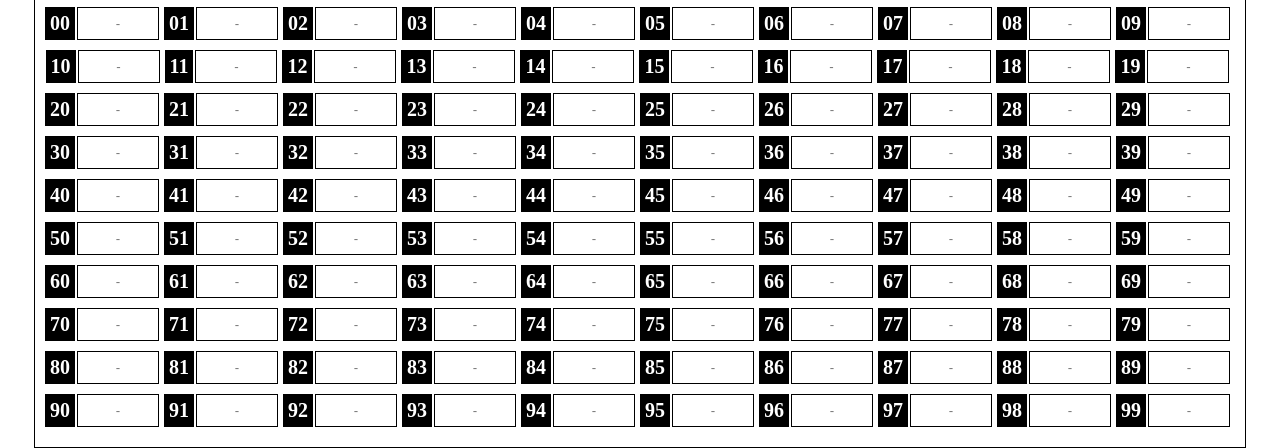
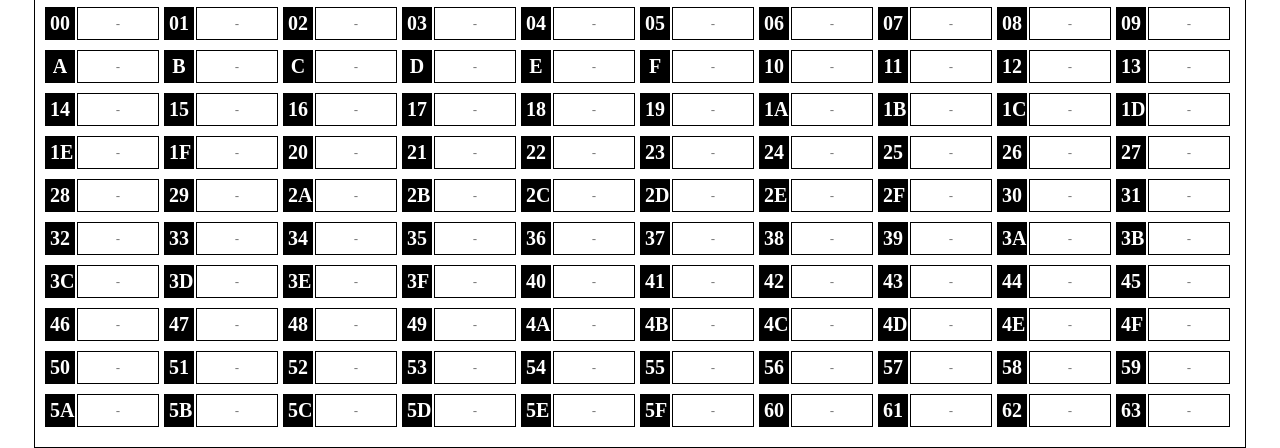
Before and after one commit to danielVFS/CPU-implementation, a plain HTML site: page index.html in a window 1280 px wide. Shown: the part 530-978 px from the top of the page. Drawn offline with Linux system fonts and the light colour scheme.

Commit message:
completing table memory

```diff
--- a/index.html
+++ b/index.html
@@ -108,379 +108,379 @@
       </div>
       <div class="row">
         <div class="group">
-          <span class="numerator">10</span>
+          <span class="numerator">A</span>
           <input type="text" id="10" placeholder="-" onblur="changeMenu()">
         </div>
         <div class="group">
-          <span class="numerator">11</span>
+          <span class="numerator">B</span>
           <input type="text" id="11" placeholder="-" onblur="changeMenu()">
         </div>
         <div class="group">
-          <span class="numerator">12</span>
+          <span class="numerator">C</span>
           <input type="text" id="12" placeholder="-" onblur="changeMenu()">
         </div>
         <div class="group">
-          <span class="numerator">13</span>
+          <span class="numerator">D</span>
           <input type="text" id="13" placeholder="-" onblur="changeMenu()">
         </div>
         <div class="group">
-          <span class="numerator">14</span>
+          <span class="numerator">E</span>
           <input type="text" id="14" placeholder="-" onblur="changeMenu()">
         </div>
         <div class="group">
-          <span class="numerator">15</span>
+          <span class="numerator">F</span>
           <input type="text" id="15" placeholder="-" onblur="changeMenu()">
         </div>
         <div class="group">
-          <span class="numerator">16</span>
+          <span class="numerator">10</span>
           <input type="text" id="16" placeholder="-" onblur="changeMenu()">
         </div>
         <div class="group">
-          <span class="numerator">17</span>
+          <span class="numerator">11</span>
           <input type="text" id="17" placeholder="-" onblur="changeMenu()">
         </div>
         <div class="group">
-          <span class="numerator">18</span>
+          <span class="numerator">12</span>
           <input type="text" id="18" placeholder="-" onblur="changeMenu()">
         </div>
         <div class="group">
-          <span class="numerator">19</span>
+          <span class="numerator">13</span>
           <input type="text" id="19" placeholder="-" onblur="changeMenu()">
         </div>
       </div>
       <div class="row">
         <div class="group">
-          <span class="numerator">20</span>
+          <span class="numerator">14</span>
           <input type="text" id="20" placeholder="-" onblur="changeMenu()">
         </div>
         <div class="group">
-          <span class="numerator">21</span>
+          <span class="numerator">15</span>
           <input type="text" id="21" placeholder="-" onblur="changeMenu()">
         </div>
         <div class="group">
-          <span class="numerator">22</span>
+          <span class="numerator">16</span>
           <input type="text" id="22" placeholder="-" onblur="changeMenu()">
         </div>
         <div class="group">
-          <span class="numerator">23</span>
+          <span class="numerator">17</span>
           <input type="text" id="23" placeholder="-" onblur="changeMenu()">
         </div>
         <div class="group">
-          <span class="numerator">24</span>
+          <span class="numerator">18</span>
           <input type="text" id="24" placeholder="-" onblur="changeMenu()">
         </div>
         <div class="group">
-          <span class="numerator">25</span>
+          <span class="numerator">19</span>
           <input type="text" id="25" placeholder="-" onblur="changeMenu()">
         </div>
         <div class="group">
-          <span class="numerator">26</span>
+          <span class="numerator">1A</span>
           <input type="text" id="26" placeholder="-" onblur="changeMenu()">
         </div>
         <div class="group">
-          <span class="numerator">27</span>
+          <span class="numerator">1B</span>
           <input type="text" id="27" placeholder="-" onblur="changeMenu()">
         </div>
         <div class="group">
-          <span class="numerator">28</span>
+          <span class="numerator">1C</span>
           <input type="text" id="28" placeholder="-" onblur="changeMenu()">
         </div>
         <div class="group">
-          <span class="numerator">29</span>
+          <span class="numerator">1D</span>
           <input type="text" id="29" placeholder="-" onblur="changeMenu()">
         </div>
       </div>
       <div class="row">
         <div class="group">
-          <span class="numerator">30</span>
+          <span class="numerator">1E</span>
           <input type="text" id="30" placeholder="-" onblur="changeMenu()">
         </div>
         <div class="group">
-          <span class="numerator">31</span>
+          <span class="numerator">1F</span>
           <input type="text" id="31" placeholder="-" onblur="changeMenu()">
         </div>
         <div class="group">
-          <span class="numerator">32</span>
+          <span class="numerator">20</span>
           <input type="text" id="32" placeholder="-" onblur="changeMenu()">
         </div>
         <div class="group">
-          <span class="numerator">33</span>
+          <span class="numerator">21</span>
           <input type="text" id="33" placeholder="-" onblur="changeMenu()">
         </div>
         <div class="group">
-          <span class="numerator">34</span>
+          <span class="numerator">22</span>
           <input type="text" id="34" placeholder="-" onblur="changeMenu()">
         </div>
         <div class="group">
-          <span class="numerator">35</span>
+          <span class="numerator">23</span>
           <input type="text" id="35" placeholder="-" onblur="changeMenu()">
         </div>
         <div class="group">
-          <span class="numerator">36</span>
+          <span class="numerator">24</span>
           <input type="text" id="36" placeholder="-" onblur="changeMenu()">
         </div>
         <div class="group">
-          <span class="numerator">37</span>
+          <span class="numerator">25</span>
           <input type="text" id="37" placeholder="-" onblur="changeMenu()">
         </div>
         <div class="group">
-          <span class="numerator">38</span>
+          <span class="numerator">26</span>
           <input type="text" id="38" placeholder="-" onblur="changeMenu()">
         </div>
         <div class="group">
-          <span class="numerator">39</span>
+          <span class="numerator">27</span>
           <input type="text" id="39" placeholder="-" onblur="changeMenu()">
         </div>
       </div>
       <div class="row">
         <div class="group">
-          <span class="numerator">40</span>
+          <span class="numerator">28</span>
           <input type="text" id="40" placeholder="-" onblur="changeMenu()">
         </div>
         <div class="group">
-          <span class="numerator">41</span>
+          <span class="numerator">29</span>
           <input type="text" id="41" placeholder="-" onblur="changeMenu()">
         </div>
         <div class="group">
-          <span class="numerator">42</span>
+          <span class="numerator">2A</span>
           <input type="text" id="42" placeholder="-" onblur="changeMenu()">
         </div>
         <div class="group">
-          <span class="numerator">43</span>
+          <span class="numerator">2B</span>
           <input type="text" id="43" placeholder="-" onblur="changeMenu()">
         </div>
         <div class="group">
-          <span class="numerator">44</span>
+          <span class="numerator">2C</span>
           <input type="text" id="44" placeholder="-" onblur="changeMenu()">
         </div>
         <div class="group">
-          <span class="numerator">45</span>
+          <span class="numerator">2D</span>
           <input type="text" id="45" placeholder="-" onblur="changeMenu()">
         </div>
         <div class="group">
-          <span class="numerator">46</span>
+          <span class="numerator">2E</span>
           <input type="text" id="46" placeholder="-" onblur="changeMenu()">
         </div>
         <div class="group">
-          <span class="numerator">47</span>
+          <span class="numerator">2F</span>
           <input type="text" id="47" placeholder="-" onblur="changeMenu()">
         </div>
         <div class="group">
-          <span class="numerator">48</span>
+          <span class="numerator">30</span>
           <input type="text" id="48" placeholder="-" onblur="changeMenu()">
         </div>
         <div class="group">
-          <span class="numerator">49</span>
+          <span class="numerator">31</span>
           <input type="text" id="49" placeholder="-" onblur="changeMenu()">
         </div>
       </div>
       <div class="row">
         <div class="group">
-          <span class="numerator">50</span>
+          <span class="numerator">32</span>
           <input type="text" id="50" placeholder="-" onblur="changeMenu()">
         </div>
         <div class="group">
-          <span class="numerator">51</span>
+          <span class="numerator">33</span>
           <input type="text" id="51" placeholder="-" onblur="changeMenu()">
         </div>
         <div class="group">
-          <span class="numerator">52</span>
+          <span class="numerator">34</span>
           <input type="text" id="52" placeholder="-" onblur="changeMenu()">
         </div>
         <div class="group">
-          <span class="numerator">53</span>
+          <span class="numerator">35</span>
           <input type="text" id="53" placeholder="-" onblur="changeMenu()">
         </div>
         <div class="group">
-          <span class="numerator">54</span>
+          <span class="numerator">36</span>
           <input type="text" id="54" placeholder="-" onblur="changeMenu()">
         </div>
         <div class="group">
-          <span class="numerator">55</span>
+          <span class="numerator">37</span>
           <input type="text" id="55" placeholder="-" onblur="changeMenu()">
         </div>
         <div class="group">
-          <span class="numerator">56</span>
+          <span class="numerator">38</span>
           <input type="text" id="56" placeholder="-" onblur="changeMenu()">
         </div>
         <div class="group">
-          <span class="numerator">57</span>
+          <span class="numerator">39</span>
           <input type="text" id="57" placeholder="-" onblur="changeMenu()">
         </div>
         <div class="group">
-          <span class="numerator">58</span>
+          <span class="numerator">3A</span>
           <input type="text" id="58" placeholder="-" onblur="changeMenu()">
         </div>
         <div class="group">
-          <span class="numerator">59</span>
+          <span class="numerator">3B</span>
           <input type="text" id="59" placeholder="-" onblur="changeMenu()">
         </div>
       </div>
       <div class="row">
         <div class="group">
-          <span class="numerator">60</span>
+          <span class="numerator">3C</span>
           <input type="text" id="60" placeholder="-" onblur="changeMenu()">
         </div>
         <div class="group">
-          <span class="numerator">61</span>
+          <span class="numerator">3D</span>
           <input type="text" id="61" placeholder="-" onblur="changeMenu()">
         </div>
         <div class="group">
-          <span class="numerator">62</span>
+          <span class="numerator">3E</span>
           <input type="text" id="62" placeholder="-" onblur="changeMenu()">
         </div>
         <div class="group">
-          <span class="numerator">63</span>
+          <span class="numerator">3F</span>
           <input type="text" id="63" placeholder="-" onblur="changeMenu()">
         </div>
         <div class="group">
-          <span class="numerator">64</span>
+          <span class="numerator">40</span>
           <input type="text" id="64" placeholder="-" onblur="changeMenu()">
         </div>
         <div class="group">
-          <span class="numerator">65</span>
+          <span class="numerator">41</span>
           <input type="text" id="65" placeholder="-" onblur="changeMenu()">
         </div>
         <div class="group">
-          <span class="numerator">66</span>
+          <span class="numerator">42</span>
           <input type="text" id="66" placeholder="-" onblur="changeMenu()">
         </div>
         <div class="group">
-          <span class="numerator">67</span>
+          <span class="numerator">43</span>
           <input type="text" id="67" placeholder="-" onblur="changeMenu()">
         </div>
         <div class="group">
-          <span class="numerator">68</span>
+          <span class="numerator">44</span>
           <input type="text" id="68" placeholder="-" onblur="changeMenu()">
         </div>
         <div class="group">
-          <span class="numerator">69</span>
+          <span class="numerator">45</span>
           <input type="text" id="69" placeholder="-" onblur="changeMenu()">
         </div>
       </div>
       <div class="row">
         <div class="group">
-          <span class="numerator">70</span>
+          <span class="numerator">46</span>
           <input type="text" id="70" placeholder="-" onblur="changeMenu()">
         </div>
         <div class="group">
-          <span class="numerator">71</span>
+          <span class="numerator">47</span>
           <input type="text" id="71" placeholder="-" onblur="changeMenu()">
         </div>
         <div class="group">
-          <span class="numerator">72</span>
+          <span class="numerator">48</span>
           <input type="text" id="72" placeholder="-" onblur="changeMenu()">
         </div>
         <div class="group">
-          <span class="numerator">73</span>
+          <span class="numerator">49</span>
           <input type="text" id="73" placeholder="-" onblur="changeMenu()">
         </div>
         <div class="group">
-          <span class="numerator">74</span>
+          <span class="numerator">4A</span>
           <input type="text" id="74" placeholder="-" onblur="changeMenu()">
         </div>
         <div class="group">
-          <span class="numerator">75</span>
+          <span class="numerator">4B</span>
           <input type="text" id="75" placeholder="-" onblur="changeMenu()">
         </div>
         <div class="group">
-          <span class="numerator">76</span>
+          <span class="numerator">4C</span>
           <input type="text" id="76" placeholder="-" onblur="changeMenu()">
         </div>
         <div class="group">
-          <span class="numerator">77</span>
+          <span class="numerator">4D</span>
           <input type="text" id="77" placeholder="-" onblur="changeMenu()">
         </div>
         <div class="group">
-          <span class="numerator">78</span>
+          <span class="numerator">4E</span>
           <input type="text" id="78" placeholder="-" onblur="changeMenu()">
         </div>
         <div class="group">
-          <span class="numerator">79</span>
+          <span class="numerator">4F</span>
           <input type="text" id="79" placeholder="-" onblur="changeMenu()">
         </div>
       </div>
       <div class="row">
         <div class="group">
-          <span class="numerator">80</span>
+          <span class="numerator">50</span>
           <input type="text" id="80" placeholder="-" onblur="changeMenu()">
         </div>
         <div class="group">
-          <span class="numerator">81</span>
+          <span class="numerator">51</span>
           <input type="text" id="81" placeholder="-" onblur="changeMenu()">
         </div>
         <div class="group">
-          <span class="numerator">82</span>
+          <span class="numerator">52</span>
           <input type="text" id="82" placeholder="-" onblur="changeMenu()">
         </div>
         <div class="group">
-          <span class="numerator">83</span>
+          <span class="numerator">53</span>
           <input type="text" id="83" placeholder="-" onblur="changeMenu()">
         </div>
         <div class="group">
-          <span class="numerator">84</span>
+          <span class="numerator">54</span>
           <input type="text" id="84" placeholder="-" onblur="changeMenu()">
         </div>
         <div class="group">
-          <span class="numerator">85</span>
+          <span class="numerator">55</span>
           <input type="text" id="85" placeholder="-" onblur="changeMenu()">
         </div>
         <div class="group">
-          <span class="numerator">86</span>
+          <span class="numerator">56</span>
           <input type="text" id="86" placeholder="-" onblur="changeMenu()">
         </div>
         <div class="group">
-          <span class="numerator">87</span>
+          <span class="numerator">57</span>
           <input type="text" id="87" placeholder="-" onblur="changeMenu()">
         </div>
         <div class="group">
-          <span class="numerator">88</span>
+          <span class="numerator">58</span>
           <input type="text" id="88" placeholder="-" onblur="changeMenu()">
         </div>
         <div class="group">
-          <span class="numerator">89</span>
+          <span class="numerator">59</span>
           <input type="text" id="89" placeholder="-" onblur="changeMenu()">
         </div>
       </div>
       <div class="row">
         <div class="group">
-          <span class="numerator">90</span>
+          <span class="numerator">5A</span>
           <input type="text" id="90" placeholder="-" onblur="changeMenu()">
         </div>
         <div class="group">
-          <span class="numerator">91</span>
+          <span class="numerator">5B</span>
           <input type="text" id="91" placeholder="-" onblur="changeMenu()">
         </div>
         <div class="group">
-          <span class="numerator">92</span>
+          <span class="numerator">5C</span>
           <input type="text" id="92" placeholder="-" onblur="changeMenu()">
         </div>
         <div class="group">
-          <span class="numerator">93</span>
+          <span class="numerator">5D</span>
           <input type="text" id="93" placeholder="-" onblur="changeMenu()">
         </div>
         <div class="group">
-          <span class="numerator">94</span>
+          <span class="numerator">5E</span>
           <input type="text" id="94" placeholder="-" onblur="changeMenu()">
         </div>
         <div class="group">
-          <span class="numerator">95</span>
+          <span class="numerator">5F</span>
           <input type="text" id="95" placeholder="-" onblur="changeMenu()">
         </div>
         <div class="group">
-          <span class="numerator">96</span>
+          <span class="numerator">60</span>
           <input type="text" id="96" placeholder="-" onblur="changeMenu()">
         </div>
         <div class="group">
-          <span class="numerator">97</span>
+          <span class="numerator">61</span>
           <input type="text" id="97" placeholder="-" onblur="changeMenu()">
         </div>
         <div class="group">
-          <span class="numerator">98</span>
+          <span class="numerator">62</span>
           <input type="text" id="98" placeholder="-" onblur="changeMenu()">
         </div>
         <div class="group">
-          <span class="numerator">99</span>
+          <span class="numerator">63</span>
           <input type="text" id="99" placeholder="-" onblur="changeMenu()">
         </div>
       </div>
--- a/style/main.css
+++ b/style/main.css
@@ -98,6 +98,9 @@ textarea {
   font-weight: bold;
   margin-right: 2px;
   padding: 5px;
+
+  width: 20px;
+  text-align: center;
 }
 
 .group input {
```
